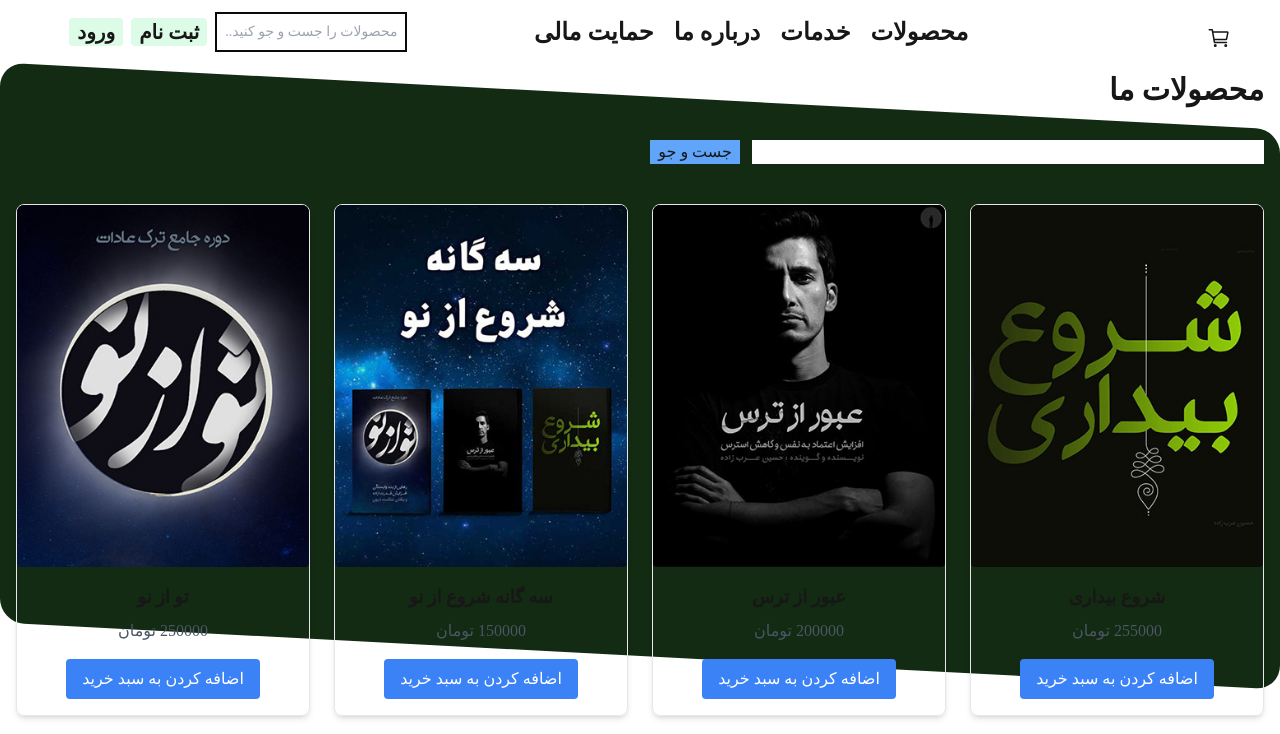
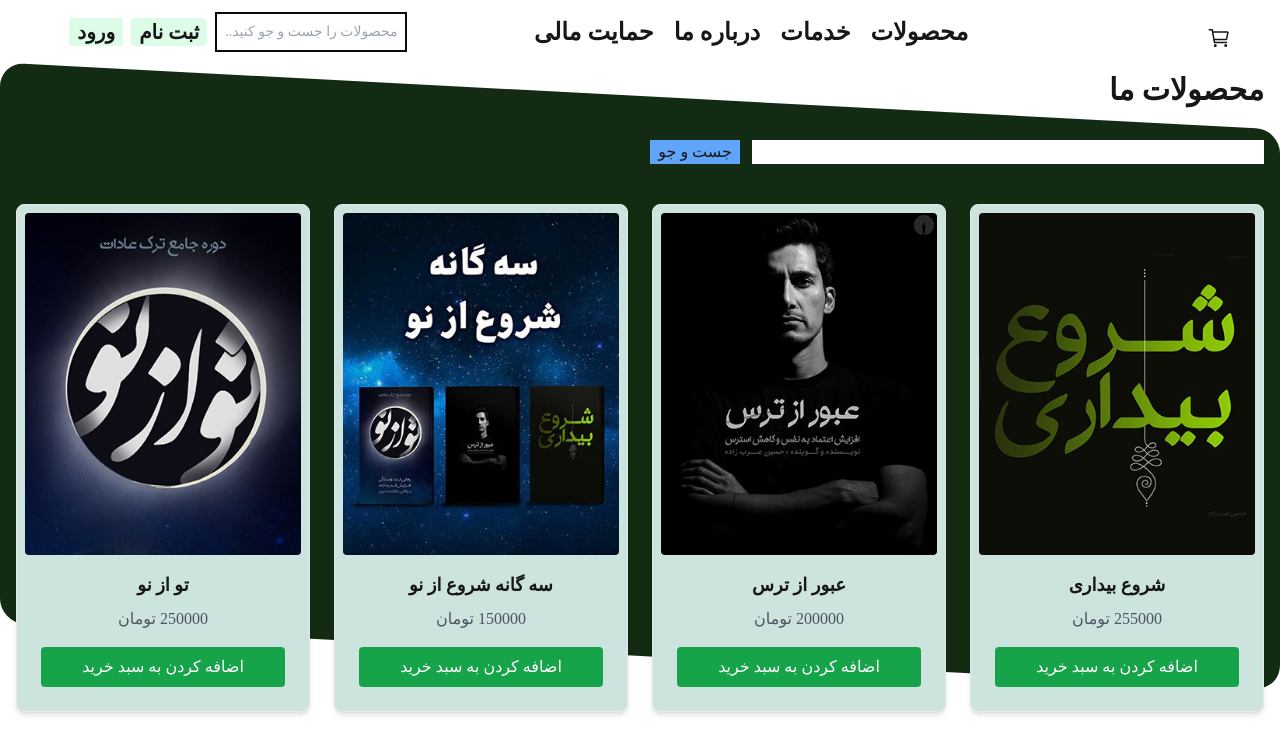
Before and after one commit to mona-yousefi/inLahze, a Next.js app: page /products in a window 1280 px wide. Shown: the top 734 px of the page. Built offline with nearby package versions, Linux system fonts and the light colour scheme; a web font is replaced by a local one.

Commit message:
some style changing to the product card component

```diff
--- a/app/components/ProductCard/productCard.jsx
+++ b/app/components/ProductCard/productCard.jsx
@@ -3,14 +3,14 @@ import React from 'react';
 
 const ProductCard = ({ product, onAddToCart }) => {
   return (
-    <div className="flex flex-col items-center border rounded-lg overflow-hidden shadow-md hover:shadow-lg transition-shadow duration-300">
-      <Image src={product.image} alt={product.title} width={300} height={200} className='rounded' />
+    <div className={`grid justify-center p-2 bg-productCard border rounded-lg overflow-hidden shadow-md hover:shadow-lg transition-shadow duration-300`}>
+      <Image src={product.image} alt={product.title} width={800} height={800} className='rounded' layout='responsive' />
       <div className="p-4">
         <h3 className="text-lg text-center font-semibold mb-2">{product.title}</h3>
         <p className="text-gray-600 text-center mb-4">{product.price + " تومان"}</p>
         <button
           onClick={() => onAddToCart(product)}
-          className="w-full bg-blue-500 hover:bg-blue-600 text-white py-2 px-4 rounded transition-colors duration-300"
+          className="w-full bg-green-600 hover:bg-green-800 text-white py-2 px-4 rounded transition-colors duration-300"
         >
           اضافه کردن به سبد خرید
         </button>
```
